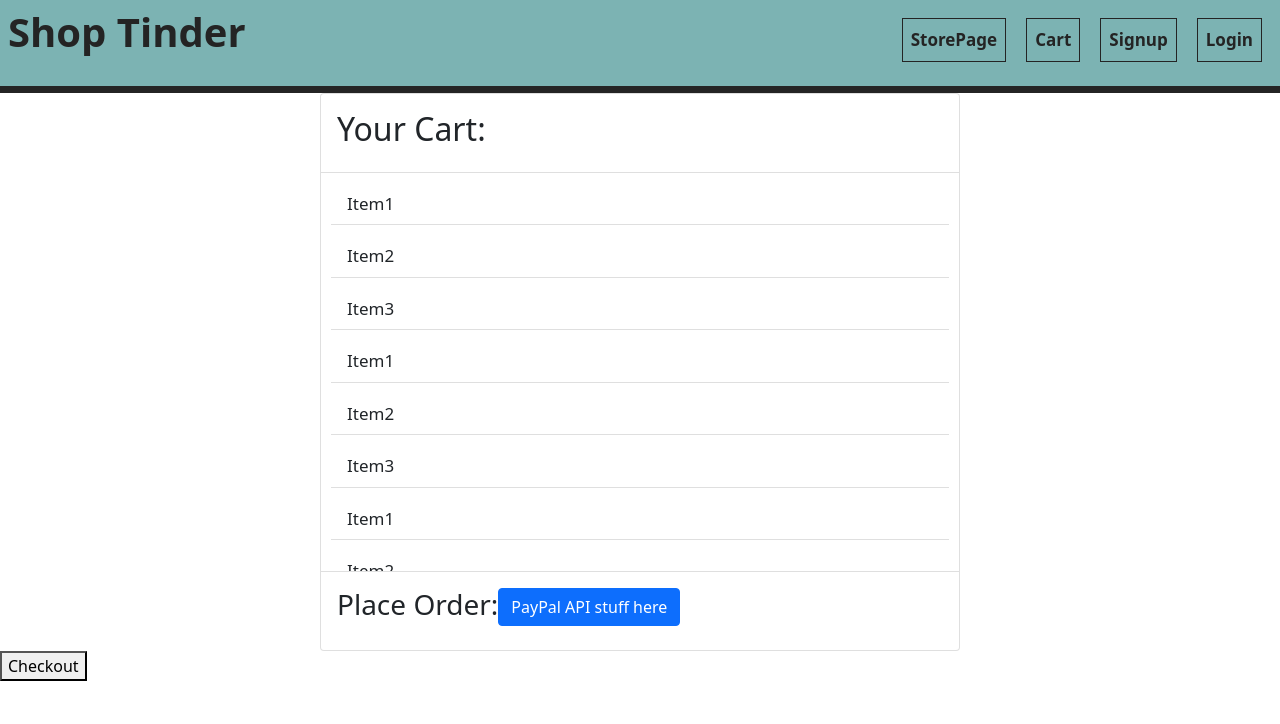
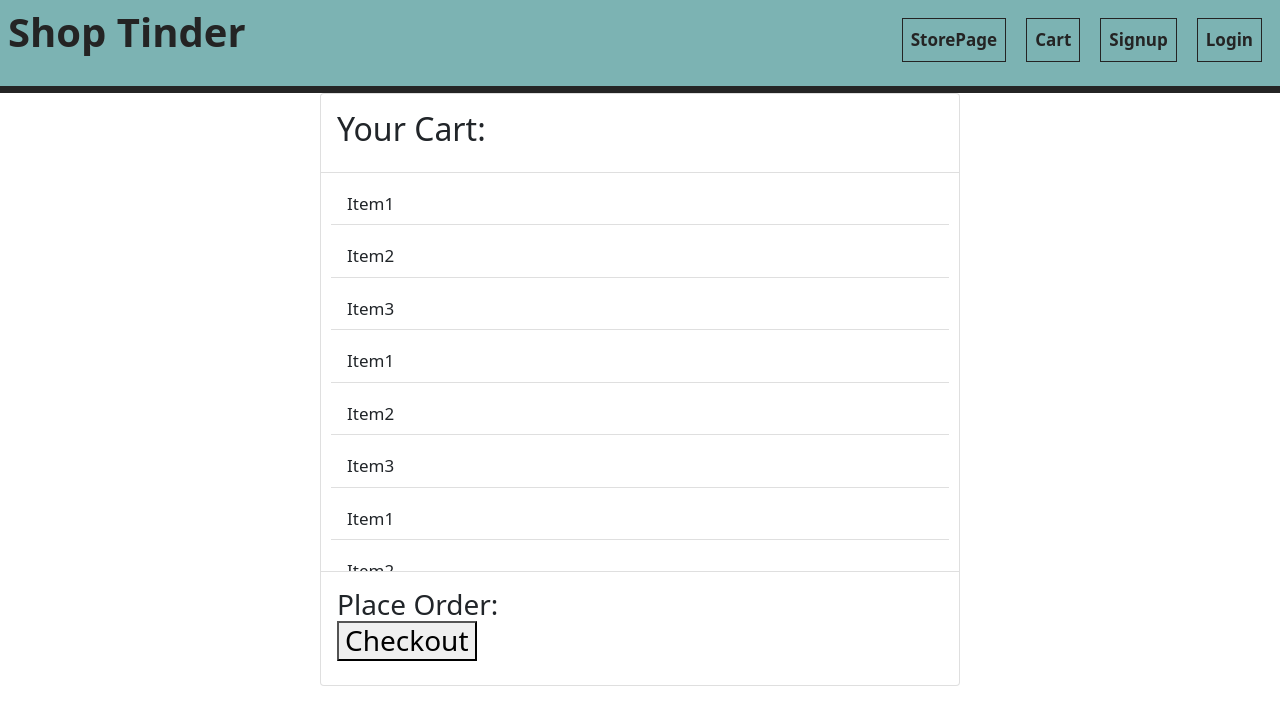
Before and after one commit to RonanSilasSmith/Shop-Tinder, a React (Create React App) app in the folder client/: page /cart in a window 1280 px wide. Shown: the top 724 px of the page. Built offline with nearby package versions, Linux system fonts and the light colour scheme.

Commit message:
correct paypal button on cart page

```diff
--- a/client/src/App.js
+++ b/client/src/App.js
@@ -1,6 +1,6 @@
-//import React from "react";
+import React from "react";
 import { BrowserRouter as Router, Route, Switch } from "react-router-dom";
-import React, {useState } from "react";
+//import React, {useState } from "react";
 
 
 import Nav from "./components/Nav";
@@ -12,7 +12,7 @@ import Signup from "./pages/Signup"
 
 function App() {
 
-const [checkout, setCheckOut] = useState(false)
+// const [checkout, setCheckOut] = useState(false)
   return (
     <div className="App">
       <link href="https://cdn.jsdelivr.net/npm/bootstrap@5.0.0-beta1/dist/css/bootstrap.min.css" rel="stylesheet" integrity="sha384-giJF6kkoqNQ00vy+HMDP7azOuL0xtbfIcaT9wjKHr8RbDVddVHyTfAAsrekwKmP1" crossorigin="anonymous"></link>
@@ -26,7 +26,7 @@ const [checkout, setCheckOut] = useState(false)
             <Route exact path="/Signup" component={Signup}></Route>
           </Switch>
 
-          {checkout ? (
+          {/* {checkout ? (
             <Paypal />
           ) : (
           <button
@@ -36,7 +36,7 @@ const [checkout, setCheckOut] = useState(false)
           >
             Checkout
           </button>
-          )}
+          )} */}
         </div>
       </Router>
     </div>
--- a/client/src/components/PayPal.js
+++ b/client/src/components/PayPal.js
@@ -1,6 +1,6 @@
 import React, { useEffect, useRef } from "react";
 
-export default function Paypal() {
+export default function PayPal() {
 
     const paypal = useRef();
 
--- a/client/src/pages/Cart.js
+++ b/client/src/pages/Cart.js
@@ -1,8 +1,11 @@
-import React from "react";
+import React, {useState} from "react";
 import CartItems from "../components/CartItems";
+import PayPal from "../components/PayPal";
 
 
 function Cart() {
+
+    const [checkout, setCheckOut] = useState(false)
 
     return (
         <main>
@@ -12,21 +15,19 @@ function Cart() {
                 </div>
                 <CartItems />
                 <div className="card-body">
-                    <h3>Place Order:<button type="button" class="btn btn-primary">PayPal API stuff here</button></h3>
-
-                    {/* <div>
+                    <h3>Place Order:   <div>
                     {checkout ? (
                         <PayPal />
                     ) : (
                         <button
                             onClick={() => {
-                                setCheckout(true);
+                                setCheckOut(true);
                     }}
                     >
                     Checkout
                     </button>
                     )}
-                    </div> */}
+                    </div></h3>
                 </div>
             </div>
         </main>
@@ -35,3 +36,5 @@ function Cart() {
 
 
 export default Cart
+
+//<button type="button" class="btn btn-primary">PayPal API stuff here</button
```
Also changed, not shown: 1 other file (tests, documents, lock files or other folders).
